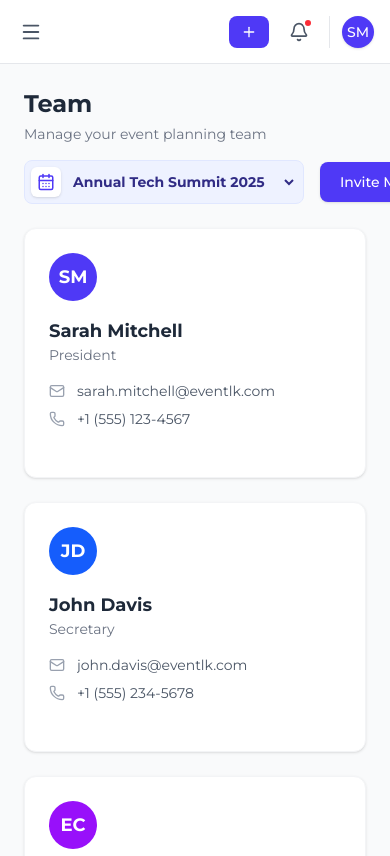
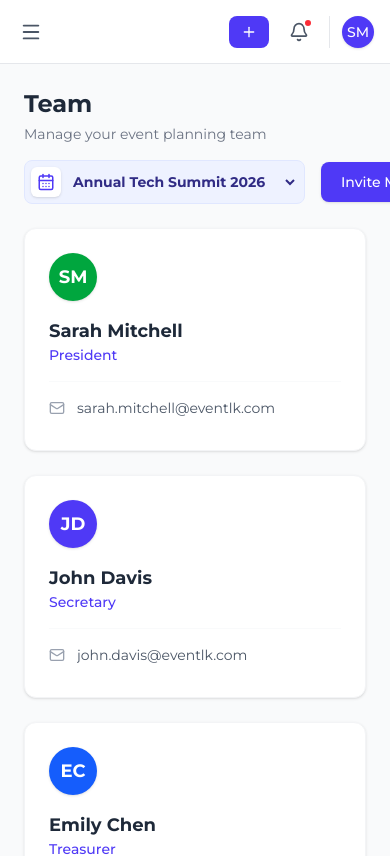
Before and after one commit to muhamed-zumair/Project-Eventlk, a Next.js app in the folder frontend/: page /team in a window 390 px wide. Shown: the top 856 px of the page. Built offline with nearby package versions, Linux system fonts and the light colour scheme.

Commit message:
phone number removed and unique color class implemented

```diff
--- a/frontend/src/app/(dashboard)/team/page.tsx
+++ b/frontend/src/app/(dashboard)/team/page.tsx
@@ -1,65 +1,76 @@
 "use client";
 
 import { useState } from "react";
-import { Mail, Phone, X, CalendarDays } from "lucide-react";
+import { Mail, X, CalendarDays, User } from "lucide-react";
 
 // --- Types ---
+// Notice how clean this is now! This perfectly matches what the database will send.
 interface TeamMember {
   id: string;
-  eventId: string; // NEW: Ties the member to a specific event
+  eventId: string;
   name: string;
   role: string;
   email: string;
-  phone: string;
-  initials: string;
-  colorClass: string;
 }
 
 // --- Mock Events ---
 const myEvents = [
-  { id: 'evt_1', name: "Annual Tech Summit 2025" },
+  { id: 'evt_1', name: "Annual Tech Summit 2026" },
   { id: 'evt_2', name: "Spring Conference" },
 ];
 
 // --- Mock Data ---
 const initialTeamMembers: TeamMember[] = [
-  // Tech Summit Team
-  { id: "1", eventId: "evt_1", name: "Sarah Mitchell", role: "President", email: "sarah.mitchell@eventlk.com", phone: "+1 (555) 123-4567", initials: "SM", colorClass: "bg-indigo-600" },
-  { id: "2", eventId: "evt_1", name: "John Davis", role: "Secretary", email: "john.davis@eventlk.com", phone: "+1 (555) 234-5678", initials: "JD", colorClass: "bg-blue-600" },
-  { id: "3", eventId: "evt_1", name: "Emily Chen", role: "Treasurer", email: "emily.chen@eventlk.com", phone: "+1 (555) 345-6789", initials: "EC", colorClass: "bg-purple-600" },
-  { id: "4", eventId: "evt_1", name: "Michael Brown", role: "Team Lead", email: "michael.brown@eventlk.com", phone: "+1 (555) 456-7890", initials: "MB", colorClass: "bg-green-600" },
+  { id: "1", eventId: "evt_1", name: "Sarah Mitchell", role: "President", email: "sarah.mitchell@eventlk.com" },
+  { id: "2", eventId: "evt_1", name: "John Davis", role: "Secretary", email: "john.davis@eventlk.com" },
+  { id: "3", eventId: "evt_1", name: "Emily Chen", role: "Treasurer", email: "emily.chen@eventlk.com" },
+  { id: "4", eventId: "evt_1", name: "Michael Brown", role: "Team Lead", email: "michael.brown@eventlk.com" },
 
-  // Spring Conference Team (Notice Sarah has a different role here!)
-  { id: "5", eventId: "evt_2", name: "Sarah Mitchell", role: "Volunteer", email: "sarah.mitchell@eventlk.com", phone: "+1 (555) 123-4567", initials: "SM", colorClass: "bg-indigo-600" },
-  { id: "6", eventId: "evt_2", name: "Lisa Anderson", role: "President", email: "lisa.anderson@eventlk.com", phone: "+1 (555) 567-8901", initials: "LA", colorClass: "bg-pink-600" },
-  { id: "7", eventId: "evt_2", name: "David Wilson", role: "Team Lead", email: "david.wilson@eventlk.com", phone: "+1 (555) 678-9012", initials: "DW", colorClass: "bg-orange-600" },
+  { id: "5", eventId: "evt_2", name: "Sarah Mitchell", role: "Volunteer", email: "sarah.mitchell@eventlk.com" },
+  { id: "6", eventId: "evt_2", name: "Lisa Anderson", role: "President", email: "lisa.anderson@eventlk.com" },
+  { id: "7", eventId: "evt_2", name: "David Wilson", role: "Team Lead", email: "david.wilson@eventlk.com" },
 ];
+
+// --- Helper Functions ---
+// 1. Automatically grab the first letters of their names
+const getInitials = (name: string) => {
+  const parts = name.split(' ');
+  if (parts.length >= 2) return (parts[0][0] + parts[1][0]).toUpperCase();
+  return name.substring(0, 2).toUpperCase();
+};
+
+// 2. Automatically assign a consistent color based on their email
+const getColorClass = (email: string) => {
+  const colors = [
+    'bg-indigo-600', 'bg-blue-600', 'bg-purple-600',
+    'bg-green-600', 'bg-pink-600', 'bg-orange-600', 'bg-teal-600'
+  ];
+  let hash = 0;
+  for (let i = 0; i < email.length; i++) {
+    hash = email.charCodeAt(i) + ((hash << 5) - hash);
+  }
+  return colors[Math.abs(hash) % colors.length];
+};
 
 export default function TeamPage() {
   const [selectedEventId, setSelectedEventId] = useState<string>(myEvents[0].id);
   const [isInviteModalOpen, setIsInviteModalOpen] = useState(false);
   const [members, setMembers] = useState<TeamMember[]>(initialTeamMembers);
 
-  // Form State for new invites
   const [inviteEmail, setInviteEmail] = useState("");
   const [inviteRole, setInviteRole] = useState("");
 
-  // Filter members to ONLY show the ones for the currently selected event
   const currentEventTeam = members.filter(m => m.eventId === selectedEventId);
 
-  // Handle sending an invite (adds to UI for demonstration)
   const handleSendInvite = () => {
     if (!inviteEmail || !inviteRole) return;
 
     const newMember: TeamMember = {
       id: Date.now().toString(),
-      eventId: selectedEventId, // Automatically assigns them to the current event!
-      name: inviteEmail.split('@')[0], // Just making a fake name from the email
+      eventId: selectedEventId,
+      name: inviteEmail.split('@')[0].replace('.', ' '), // Temporary fake name until they sign up
       role: inviteRole,
       email: inviteEmail,
-      phone: "Pending...",
-      initials: inviteEmail.substring(0, 2).toUpperCase(),
-      colorClass: "bg-gray-400", // Gray because they haven't accepted yet
     };
 
     setMembers([...members, newMember]);
@@ -70,7 +81,6 @@ export default function TeamPage() {
 
   return (
     <div className="space-y-6">
-      {/* Page Header with Event Selector */}
       <div className="flex flex-col sm:flex-row sm:items-center justify-between gap-4">
         <div>
           <h2 className="text-2xl font-bold text-gray-800">Team</h2>
@@ -78,7 +88,6 @@ export default function TeamPage() {
         </div>
 
         <div className="flex items-center gap-4">
-          {/* Event Selector Dropdown */}
           <div className="bg-indigo-50 border border-indigo-100 p-1.5 rounded-lg flex items-center gap-2">
             <div className="bg-white p-1.5 rounded-md text-indigo-600 shadow-sm">
               <CalendarDays size={18} />
@@ -103,44 +112,34 @@ export default function TeamPage() {
         </div>
       </div>
 
-      {/* Team Grid */}
       <div className="grid grid-cols-1 md:grid-cols-2 lg:grid-cols-3 gap-6">
         {currentEventTeam.map((member) => (
-          <div
-            key={member.id}
-            className="bg-white p-6 rounded-xl border border-gray-100 shadow-sm hover:shadow-md transition-shadow duration-200"
-          >
-            {/* Card Header: Avatar */}
+          <div key={member.id} className="bg-white p-6 rounded-xl border border-gray-100 shadow-sm hover:shadow-md transition-shadow duration-200">
             <div className="flex justify-between items-start mb-4">
-              <div
-                className={`w-12 h-12 rounded-full flex items-center justify-center text-white font-bold text-lg ${member.colorClass}`}
-              >
-                {member.initials}
+              <div className={`w-12 h-12 rounded-full flex items-center justify-center text-white font-bold text-lg shadow-sm ${getColorClass(member.email)}`}>
+                {getInitials(member.name)}
               </div>
             </div>
 
-            {/* Member Info */}
-            <div className="mb-6">
-              <h3 className="text-lg font-bold text-gray-800 capitalize">{member.name.replace('.', ' ')}</h3>
-              <p className="text-sm text-gray-500 mb-4">{member.role}</p>
+            <div className="mb-2">
+              <h3 className="text-lg font-bold text-gray-800 capitalize">{member.name}</h3>
+              <p className="text-sm font-medium text-indigo-600 mb-4">{member.role}</p>
 
-              <div className="space-y-2">
+              <div className="space-y-2 pt-4 border-t border-gray-50">
                 <div className="flex items-center gap-3 text-sm text-gray-600">
                   <Mail size={16} className="text-gray-400" />
                   <span className="truncate">{member.email}</span>
-                </div>
-                <div className="flex items-center gap-3 text-sm text-gray-600">
-                  <Phone size={16} className="text-gray-400" />
-                  <span>{member.phone}</span>
                 </div>
               </div>
             </div>
           </div>
         ))}
 
-        {/* Empty State if no members yet */}
         {currentEventTeam.length === 0 && (
           <div className="col-span-full py-12 text-center bg-gray-50 rounded-xl border border-dashed border-gray-200">
+            <div className="w-16 h-16 bg-gray-100 text-gray-400 rounded-full flex items-center justify-center mx-auto mb-3">
+               <User size={32} />
+            </div>
             <p className="text-gray-500 font-medium">No team members assigned to this event yet.</p>
             <button
               onClick={() => setIsInviteModalOpen(true)}
@@ -152,43 +151,35 @@ export default function TeamPage() {
         )}
       </div>
 
-      {/* INVITE MEMBER MODAL */}
       {isInviteModalOpen && (
         <div className="fixed inset-0 z-50 flex items-center justify-center p-4 bg-black/50 backdrop-blur-sm">
           <div className="bg-white rounded-2xl shadow-xl w-full max-w-md overflow-hidden flex flex-col">
 
-            {/* Modal Header */}
             <div className="flex justify-between items-center p-6 border-b border-gray-100 shrink-0">
               <h2 className="text-xl font-medium text-gray-800">Invite Team Member</h2>
-              <button
-                onClick={() => setIsInviteModalOpen(false)}
-                className="text-gray-400 hover:text-gray-600 transition"
-              >
-                <X size={24} />
-              </button>
+              <button onClick={() => setIsInviteModalOpen(false)} className="text-gray-400 hover:text-gray-600 transition"><X size={24} /></button>
             </div>
 
-            {/* Modal Body */}
             <div className="p-6 space-y-5">
-              {/* Context helper so they know which event they are inviting to */}
               <div className="bg-indigo-50 text-indigo-700 p-3 rounded-lg text-sm flex items-center gap-2 font-medium">
                 <CalendarDays size={16} />
                 Inviting to: {myEvents.find(e => e.id === selectedEventId)?.name}
               </div>
 
               <div>
-                <label className="block text-sm font-medium text-gray-700 mb-1.5">Email Address</label>
+                <label className="block text-sm font-medium text-gray-700 mb-1.5">Email Address *</label>
                 <input
                   type="email"
                   value={inviteEmail}
                   onChange={(e) => setInviteEmail(e.target.value)}
                   placeholder="e.g., student@university.edu"
                   className="w-full border border-gray-300 rounded-xl p-3 text-sm outline-none focus:border-indigo-500 focus:ring-1 focus:ring-indigo-500 text-gray-900"
+                  autoFocus
                 />
               </div>
 
               <div>
-                <label className="block text-sm font-medium text-gray-700 mb-1.5">Assign Role</label>
+                <label className="block text-sm font-medium text-gray-700 mb-1.5">Assign Role *</label>
                 <select
                   value={inviteRole}
                   onChange={(e) => setInviteRole(e.target.value)}
@@ -204,21 +195,9 @@ export default function TeamPage() {
               </div>
             </div>
 
-            {/* Modal Footer */}
             <div className="p-6 border-t border-gray-100 flex items-center gap-3 bg-gray-50/50 shrink-0">
-              <button
-                onClick={handleSendInvite}
-                disabled={!inviteEmail || !inviteRole}
-                className="flex-1 bg-indigo-600 text-white px-4 py-2.5 rounded-lg text-sm font-medium hover:bg-indigo-700 transition shadow-sm disabled:opacity-50 disabled:cursor-not-allowed"
-              >
-                Send Invite
-              </button>
-              <button
-                onClick={() => setIsInviteModalOpen(false)}
-                className="flex-1 bg-white border border-gray-300 text-gray-700 px-4 py-2.5 rounded-lg text-sm font-medium hover:bg-gray-50 transition"
-              >
-                Cancel
-              </button>
+              <button onClick={handleSendInvite} disabled={!inviteEmail || !inviteRole} className="flex-1 bg-indigo-600 text-white px-4 py-2.5 rounded-lg text-sm font-medium hover:bg-indigo-700 transition shadow-sm disabled:opacity-50 disabled:cursor-not-allowed">Send Invite</button>
+              <button onClick={() => setIsInviteModalOpen(false)} className="flex-1 bg-white border border-gray-300 text-gray-700 px-4 py-2.5 rounded-lg text-sm font-medium hover:bg-gray-50 transition">Cancel</button>
             </div>
 
           </div>
```
